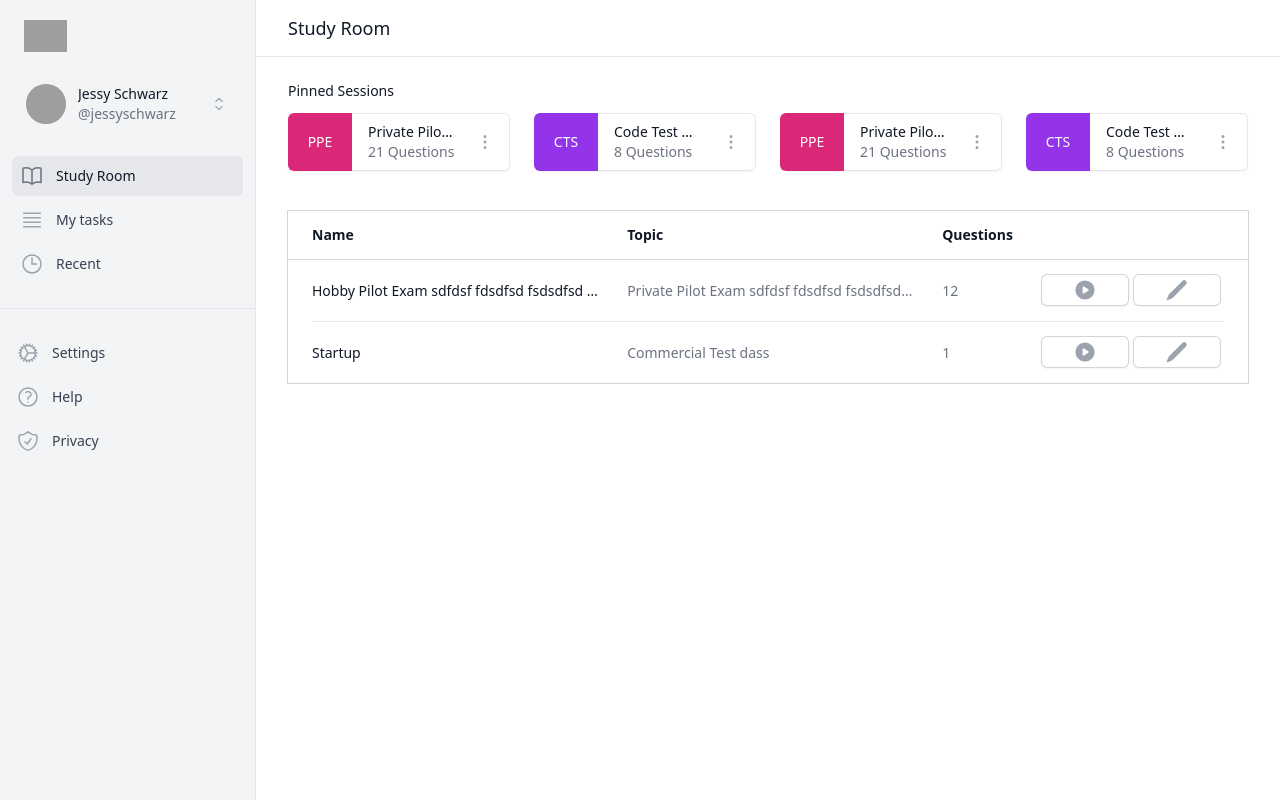
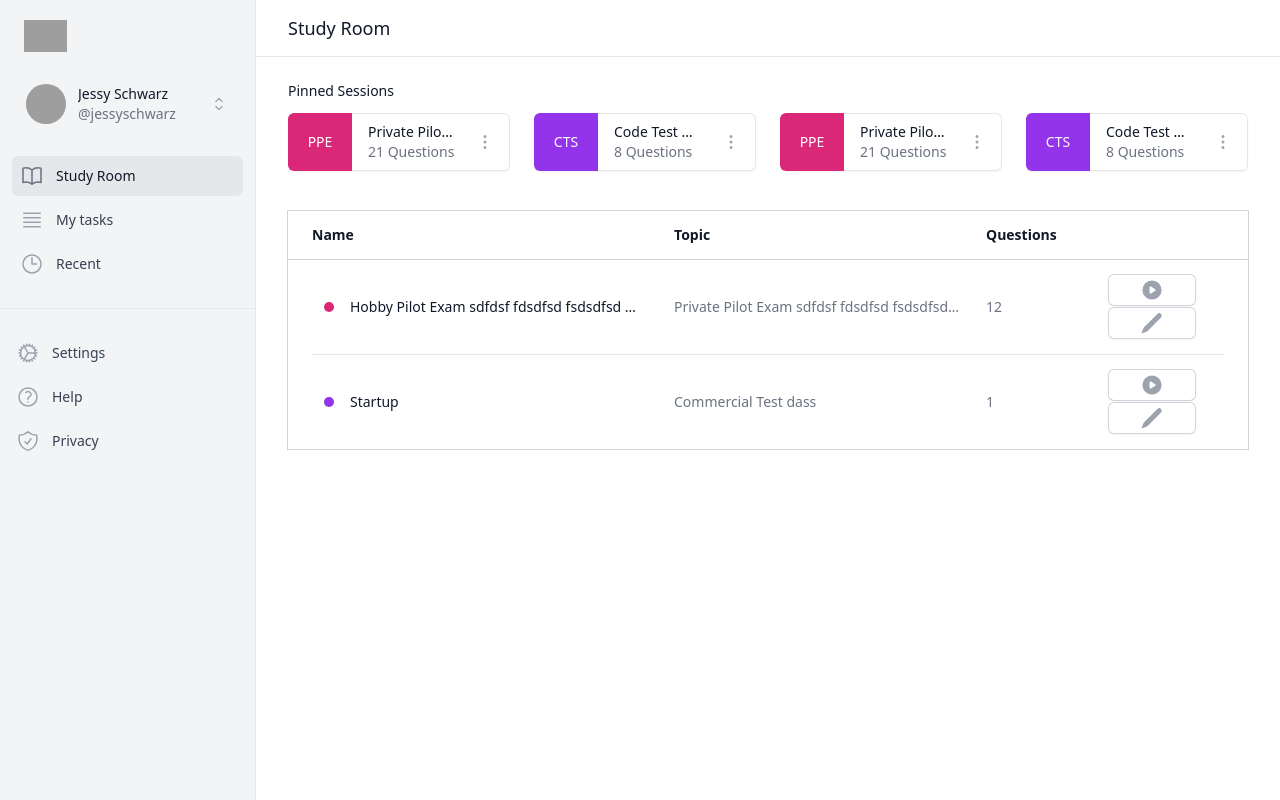
Before and after one commit to maariyadiminsky/pilot-buddy, a React (Create React App) app: page / in a window 1280 px wide. Built offline with nearby package versions, Linux system fonts and the light colour scheme; grey boxes are pictures that could not be loaded; a web font is replaced by a local one.

Commit message:
add colorful dot to design

```diff
--- a/src/modules/common/components/table/Table.tsx
+++ b/src/modules/common/components/table/Table.tsx
@@ -7,12 +7,14 @@ const sessions = [
     name: 'Hobby Pilot Exam sdfdsf fdsdfsd fsdsdfsd dasdsafasafasfasfasfasd dadasdasdasdsad',
     topic: 'Private Pilot Exam sdfdsf fdsdfsd fsdsdfsd dasdsafasafasfasfasfasd dadasdasdasdsad ',
     questions: 12,
+    color: 'pink',
   },
   {
     id: 2,
     name: 'Startup',
     topic: 'Commercial Test dass',
     questions: 1,
+    color: 'purple',
   },
   // More plans...
 ];
@@ -47,7 +49,7 @@ const Table = () => (
           </tr>
         </thead>
         <tbody>
-          {sessions.map(({ id, name, topic, questions }, planIdx) => (
+          {sessions.map(({ id, name, topic, questions, color }, planIdx) => (
             <tr key={id}>
               <td
                 className={truthyString(
@@ -55,13 +57,22 @@ const Table = () => (
                   'relative py-4 pl-4 pr-3 text-sm sm:pl-6'
                 )}
               >
-                <div className="font-medium text-gray-900 w-36 md:w-60 xl:w-72 truncate">
-                  {name}
+                <div className="group flex items-center rounded-md px-3 py-2 text-sm font-medium text-gray-700">
+                  <span
+                    className={truthyString(
+                      'invisible sm:visible sm:mr-4 sm:h-2.5 sm:w-2.5 sm:rounded-full',
+                      `bg-${color}-600`
+                    )}
+                    aria-hidden="true"
+                  />
+                  <div className="font-medium text-gray-900 w-36 md:w-60 xl:w-72 truncate">
+                    {name}
+                  </div>
                 </div>
                 {/* mobile */}
                 <div className="mt-1 flex flex-col text-gray-500 xs:block sm:hidden">
                   <span className="xs:block sm:hidden">
-                    <span className="sm:hidden xs:inline">·</span> {questions} Question
+                    <span className="sm:hidden xs:inline pl-2">·</span> {questions} Question
                     {questions > 1 ? 's' : ''}
                   </span>
                 </div>
```
